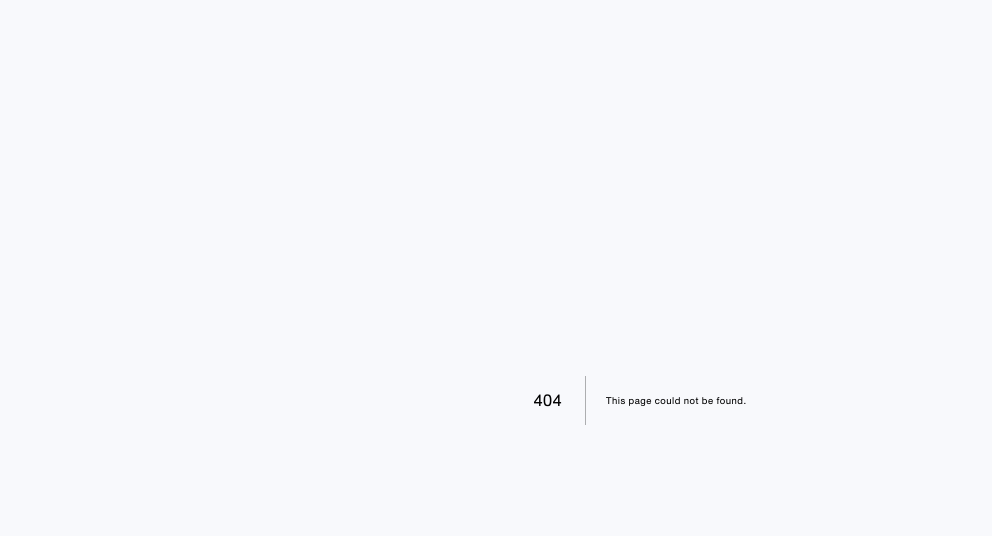
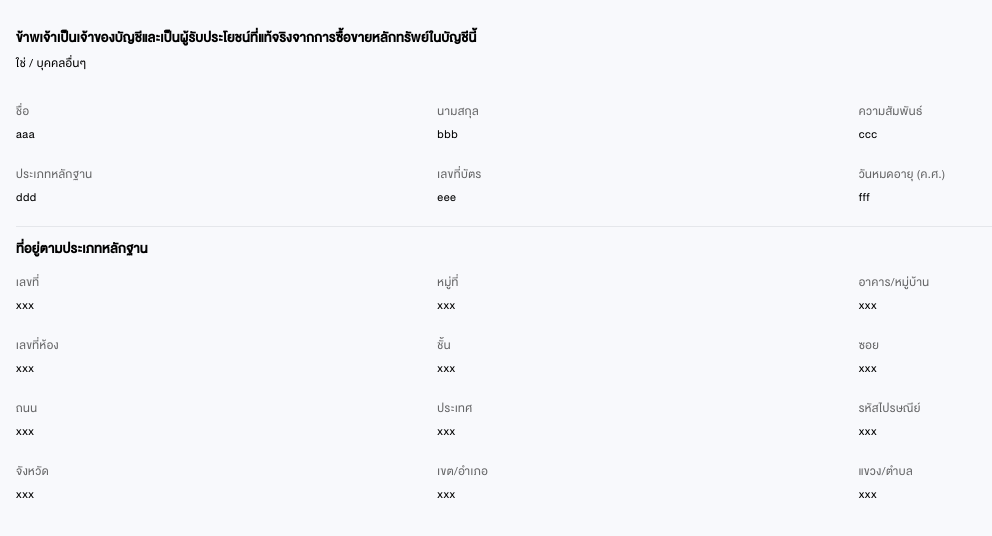
Before and after one commit to 2smoothcorp/ibop-customer-service-react, a Next.js app: page /Beneficiary/1 in a window 1280 px wide. Before the commit this address had no page. Shown: the top 536 px of the page, without its empty margins (0-992 px from the left). Built offline with nearby package versions, Linux system fonts and the light colour scheme.

Commit message:
update beneficiary page

```diff
--- /dev/null
+++ b/src/app/(app)/Beneficiary/[customerId]/page.tsx
@@ -0,0 +1,179 @@
+/**
+ *  Page - Beneficiary
+ */
+
+'use client'
+
+import {
+  type ReactElement,
+  useEffect,
+  useState
+} from 'react';
+import { useRouter, useParams } from 'next/navigation';
+import { Grid, FormControl, FormLabel } from '@mui/material';
+
+const Beneficiary = (): ReactElement => {
+  const [ customerId, setCustomerId ] = useState('');
+  const router = useRouter();
+  const params = useParams<{ customerId: string; }>();
+
+  useEffect(() => {
+    const { back } = router;
+    const { customerId } = params;
+
+    const onInit = async () => {
+      //
+    }
+
+    if(!customerId) { return back(); }
+    setCustomerId(customerId);
+    onInit();
+  }, [ router, params ]);
+
+  const renderPersonalInfo = () => {
+    return (
+      <Grid container spacing={2}>
+        <Grid item xs={4}>
+          <FormControl>
+            <FormLabel className={'font-bold'}>ชื่อ</FormLabel>
+            <span>aaa</span>
+          </FormControl>
+        </Grid>
+        <Grid item xs={4}>
+          <FormControl>
+            <FormLabel className={'font-bold'}>นามสกุล</FormLabel>
+            <span>bbb</span>
+          </FormControl>
+        </Grid>
+        <Grid item xs={4}>
+          <FormControl>
+            <FormLabel className={'font-bold'}>ความสัมพันธ์</FormLabel>
+            <span>ccc</span>
+          </FormControl>
+        </Grid>
+        <Grid item xs={4}>
+          <FormControl>
+            <FormLabel className={'font-bold'}>ประเภทหลักฐาน</FormLabel>
+            <span>ddd</span>
+          </FormControl>
+        </Grid>
+        <Grid item xs={4}>
+          <FormControl>
+            <FormLabel className={'font-bold'}>เลขที่บัตร</FormLabel>
+            <span>eee</span>
+          </FormControl>
+        </Grid>
+        <Grid item xs={4}>
+          <FormControl>
+            <FormLabel className={'font-bold'}>วันหมดอายุ (ค.ศ.)</FormLabel>
+            <span>fff</span>
+          </FormControl>
+        </Grid>
+      </Grid>
+    );
+  }
+
+  const renderAddrInfo = () => {
+    return (
+      <Grid container spacing={2}>
+        <Grid item xs={4}>
+          <FormControl>
+            <FormLabel className={'font-bold'}>เลขที่</FormLabel>
+            <span>xxx</span>
+          </FormControl>
+        </Grid>
+        <Grid item xs={4}>
+          <FormControl>
+            <FormLabel className={'font-bold'}>หมู่ที่</FormLabel>
+            <span>xxx</span>
+          </FormControl>
+        </Grid>
+        <Grid item xs={4}>
+          <FormControl>
+            <FormLabel className={'font-bold'}>อาคาร/หมู่บ้าน</FormLabel>
+            <span>xxx</span>
+          </FormControl>
+        </Grid>
+        <Grid item xs={4}>
+          <FormControl>
+            <FormLabel className={'font-bold'}>เลขที่ห้อง</FormLabel>
+            <span>xxx</span>
+          </FormControl>
+        </Grid>
+        <Grid item xs={4}>
+          <FormControl>
+            <FormLabel className={'font-bold'}>ชั้น</FormLabel>
+            <span>xxx</span>
+          </FormControl>
+        </Grid>
+        <Grid item xs={4}>
+          <FormControl>
+            <FormLabel className={'font-bold'}>ซอย</FormLabel>
+            <span>xxx</span>
+          </FormControl>
+        </Grid>
+        <Grid item xs={4}>
+          <FormControl>
+            <FormLabel className={'font-bold'}>ถนน</FormLabel>
+            <span>xxx</span>
+          </FormControl>
+        </Grid>
+        <Grid item xs={4}>
+          <FormControl>
+            <FormLabel className={'font-bold'}>ประเทศ</FormLabel>
+            <span>xxx</span>
+          </FormControl>
+        </Grid>
+        <Grid item xs={4}>
+          <FormControl>
+            <FormLabel className={'font-bold'}>รหัสไปรษณีย์</FormLabel>
+            <span>xxx</span>
+          </FormControl>
+        </Grid>
+        <Grid item xs={4}>
+          <FormControl>
+            <FormLabel className={'font-bold'}>จังหวัด</FormLabel>
+            <span>xxx</span>
+          </FormControl>
+        </Grid>
+        <Grid item xs={4}>
+          <FormControl>
+            <FormLabel className={'font-bold'}>เขต/อำเภอ</FormLabel>
+            <span>xxx</span>
+          </FormControl>
+        </Grid>
+        <Grid item xs={4}>
+          <FormControl>
+            <FormLabel className={'font-bold'}>แขวง/ตำบล</FormLabel>
+            <span>xxx</span>
+          </FormControl>
+        </Grid>
+      </Grid>
+    );
+  }
+
+  return (
+    <div className={'text-black p-4'}>
+      <div className={'py-2'}>
+        <div className={'text-lg font-bold'}>
+          ข้าพเจ้าเป็นเจ้าของบัญชีและเป็นผู้รับประโยชน์ที่แท้จริงจากการซื้อขายหลักทรัพย์ในบัญชีนี้
+        </div>
+        <div>
+          ใช่ / บุคคลอื่นๆ
+        </div>
+      </div>
+
+      <div className={'p-2'}></div>
+
+      { renderPersonalInfo() }
+
+      <div className={'mt-4 py-2 text-lg font-bold border-t boder-neutral-200'}>
+        ที่อยู่ตามประเภทหลักฐาน
+      </div>
+
+      { renderAddrInfo() }
+    </div>
+  );
+}
+
+export default Beneficiary;
```
